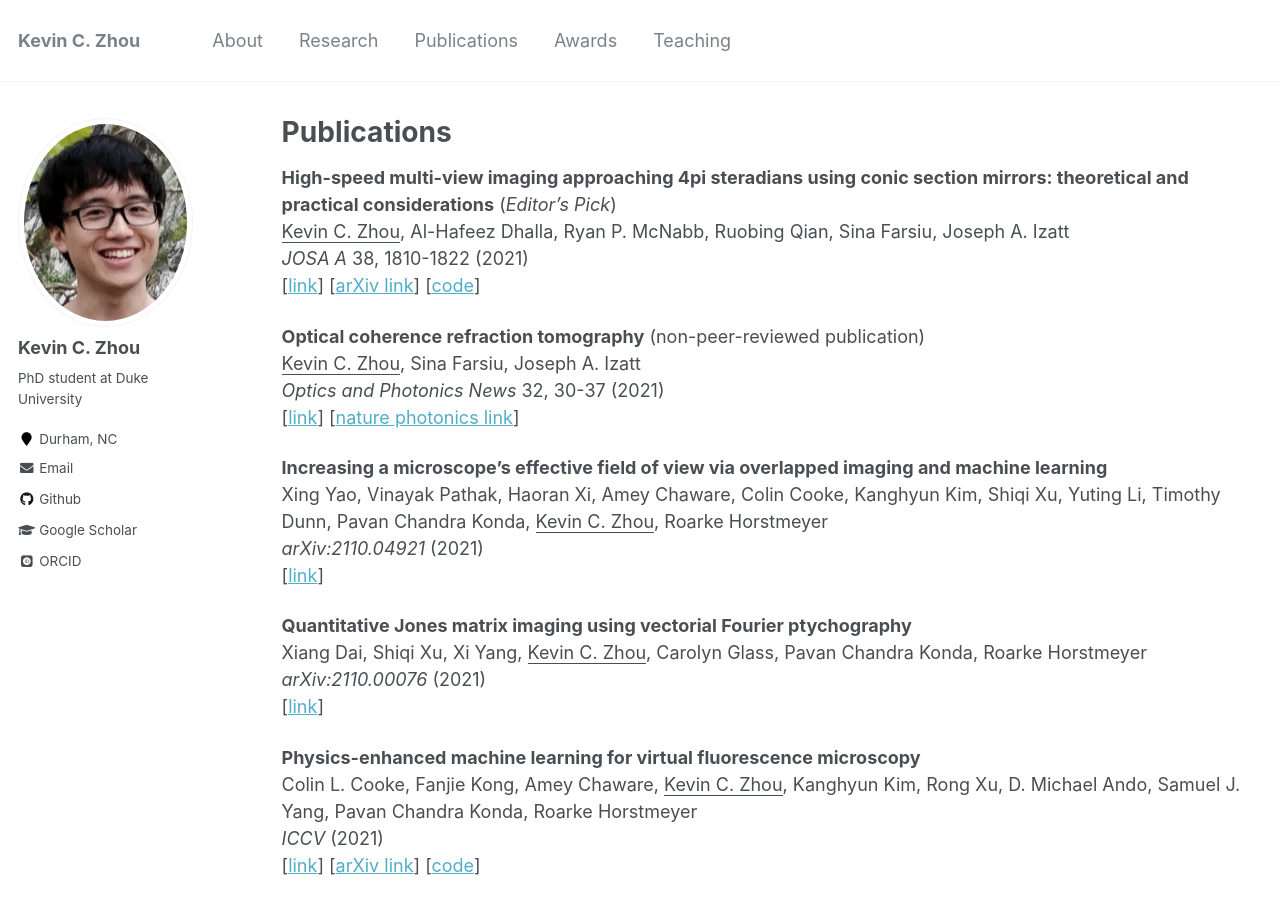
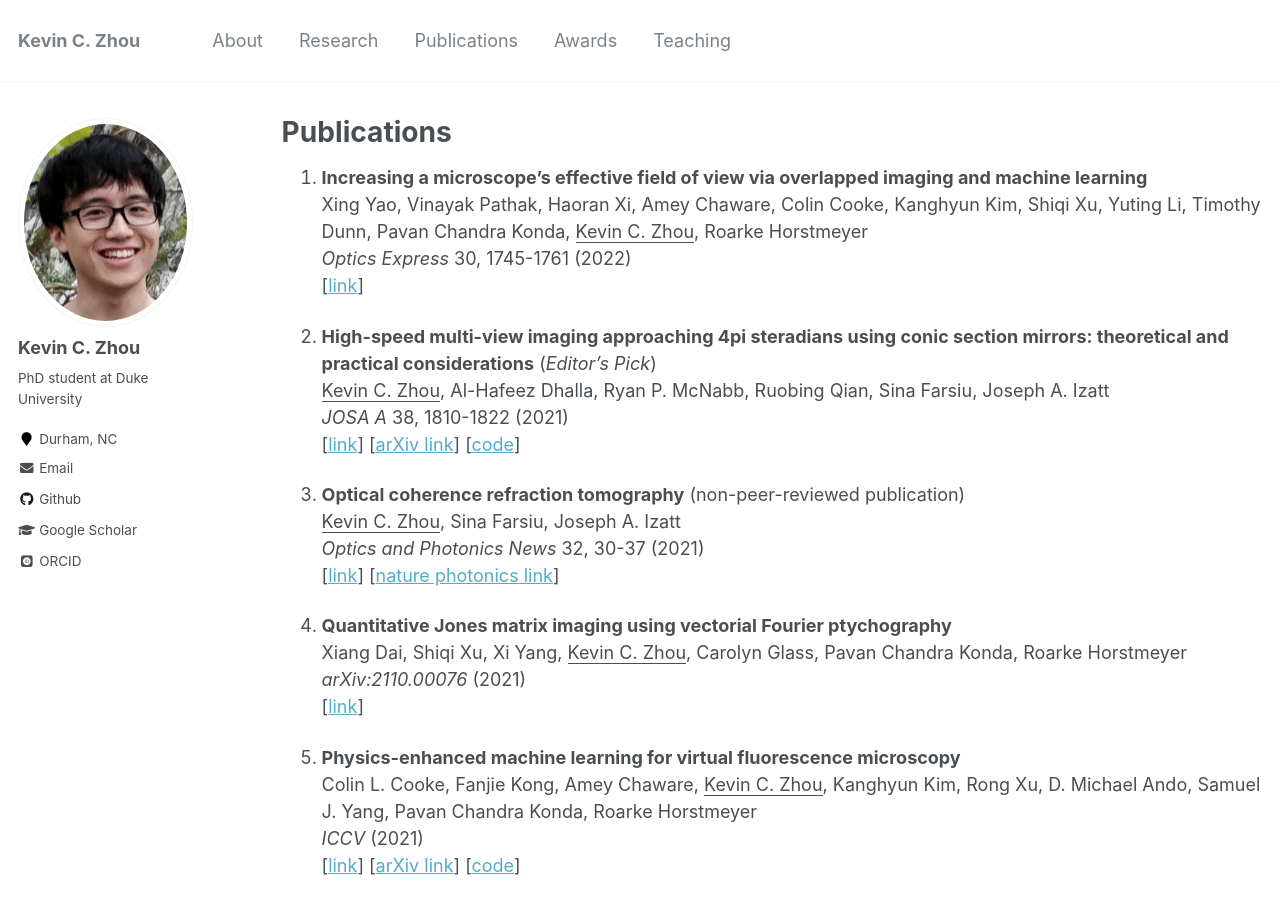
Before and after one commit to kevinczhou/kevinczhou.github.io, a Jekyll site: the page built from _pages/publications.md, in a window 1280 px wide and 900 px high. Built offline with Jekyll 4.4.1, drawn with Linux system fonts in a browser that asks for light colours; some web fonts are replaced; part of the change alters nothing that is shown.

Commit message:
Update publications.md

```diff
--- a/_pages/publications.md
+++ b/_pages/publications.md
@@ -4,218 +4,219 @@ title: "Publications"
 permalink: /publications/
 author_profile: true
 ---
-**High-speed multi-view imaging approaching 4pi steradians using conic section mirrors: theoretical and practical considerations** (*Editor's Pick*)
+1. **Increasing a microscope's effective field of view via overlapped imaging and machine learning**
+Xing Yao, Vinayak Pathak, Haoran Xi, Amey Chaware, Colin Cooke, Kanghyun Kim, Shiqi Xu, Yuting Li, Timothy Dunn, Pavan Chandra Konda, <ins>Kevin C. Zhou</ins>, Roarke Horstmeyer
+*Optics Express* 30, 1745-1761 (2022)
+[[link](https://opg.optica.org/oe/fulltext.cfm?uri=oe-30-2-1745&id=467320)]
+
+1. **High-speed multi-view imaging approaching 4pi steradians using conic section mirrors: theoretical and practical considerations** (*Editor's Pick*)
 <ins>Kevin C. Zhou</ins>, Al-Hafeez Dhalla, Ryan P. McNabb, Ruobing Qian, Sina Farsiu, Joseph A. Izatt
 *JOSA A* 38, 1810-1822 (2021)
 [[link](https://www.osapublishing.org/josaa/abstract.cfm?uri=josaa-38-12-1810)] [[arXiv link](https://arxiv.org/abs/2106.15826)] [[code](https://osapublishing.figshare.com/articles/software/archived_zemax_files_zip/16305270/1)]
 
-**Optical coherence refraction tomography** (non-peer-reviewed publication)
+1. **Optical coherence refraction tomography** (non-peer-reviewed publication)
 <ins>Kevin C. Zhou</ins>, Sina Farsiu, Joseph A. Izatt
 *Optics and Photonics News* 32, 30-37 (2021)
 [[link](https://www.optica-opn.org/home/articles/volume_32/november_2021/features/optical_coherence_refraction_tomography/)]  [[nature photonics link](https://www.nature.com/articles/s41566-019-0508-1)]
 
-**Increasing a microscope's effective field of view via overlapped imaging and machine learning**
-Xing Yao, Vinayak Pathak, Haoran Xi, Amey Chaware, Colin Cooke, Kanghyun Kim, Shiqi Xu, Yuting Li, Timothy Dunn, Pavan Chandra Konda, <ins>Kevin C. Zhou</ins>, Roarke Horstmeyer
-*arXiv:2110.04921* (2021)
-[[link](https://arxiv.org/abs/2110.04921)]
-
-**Quantitative Jones matrix imaging using vectorial Fourier ptychography**
+1. **Quantitative Jones matrix imaging using vectorial Fourier ptychography**
 Xiang Dai, Shiqi Xu, Xi Yang, <ins>Kevin C. Zhou</ins>, Carolyn Glass, Pavan Chandra Konda, Roarke Horstmeyer
 *arXiv:2110.00076* (2021)
 [[link](https://arxiv.org/abs/2110.00076)]
 
-**Physics-enhanced machine learning for virtual fluorescence microscopy**
+1. **Physics-enhanced machine learning for virtual fluorescence microscopy**
 Colin L. Cooke, Fanjie Kong, Amey Chaware, <ins>Kevin C. Zhou</ins>, Kanghyun Kim, Rong Xu, D. Michael Ando, Samuel J. Yang, Pavan Chandra Konda, Roarke Horstmeyer
 *ICCV* (2021)
 [[link](https://openaccess.thecvf.com/content/ICCV2021/html/Cooke_Physics-Enhanced_Machine_Learning_for_Virtual_Fluorescence_Microscopy_ICCV_2021_paper.html)] [[arXiv link](https://arxiv.org/abs/2004.04306)] [[code](https://github.com/clvcooke/virtual-fluorescence)]
 
-**Imaging dynamics beneath turbid media via parallelized single-photon detection**
+1. **Imaging dynamics beneath turbid media via parallelized single-photon detection**
 Shiqi Xu, Xi Yang, Wenhui Liu, Joakim Jonsson, Ruobing Qian, Pavan Chandra Konda, <ins>Kevin C. Zhou</ins>, Qionghai Dai, Haoqian Wang, Edouard Berrocal, Roarke Horstmeyer
 arXiv:2107.01422 (2021)
 [[link](https://arxiv.org/abs/2107.01422)]
 
-**Unified k-space theory of optical coherence tomography**
+1. **Unified k-space theory of optical coherence tomography**
 <ins>Kevin C. Zhou</ins>, Ruobing Qian, Al-Hafeez Dhalla, Sina Farsiu, Joseph A. Izatt
 *Advances in Optics and Photonics* 13, 462-514 (2021)
 [[link](https://www.osapublishing.org/aop/fulltext.cfm?uri=aop-13-2-462&id=452759)] [[arXiv link](https://arxiv.org/abs/2012.04875)] [[code](https://osapublishing.figshare.com/articles/software/MATLAB_code_for_generating_figures_in_Unified_k-space_theory_of_OCT_/14615778)]
 
-**Mesoscopic photogrammetry with an unstabilized phone camera**
+1. **Mesoscopic photogrammetry with an unstabilized phone camera**
 <ins>Kevin C. Zhou</ins>, Colin Cooke, Jaehee Park, Ruobing Qian, Roarke Horstmeyer, Joseph A. Izatt, Sina Farsiu
 *CVPR* (2021)
 [[link](https://openaccess.thecvf.com/content/CVPR2021/html/Zhou_Mesoscopic_Photogrammetry_With_an_Unstabilized_Phone_Camera_CVPR_2021_paper.html)] [[arXiv link](https://arxiv.org/abs/2012.06044)] [[code](https://github.com/kevinczhou/mesoscopic-photogrammetry)] [[data](https://figshare.com/articles/dataset/Mesoscopic_photogrammetry_with_an_unstabilized_phone_camera_-_datasets/13363574)] [[poster](https://kevinczhou.github.io/files/cvpr21_final.pdf)]
 
-**In vivo quantitative analysis of anterior chamber white blood cell mixture composition using spectroscopic optical coherence tomography**
+1. **In vivo quantitative analysis of anterior chamber white blood cell mixture composition using spectroscopic optical coherence tomography**
 Ruobing Qian, Ryan P. McNabb, <ins>Kevin C. Zhou</ins>, Hazem M. Mousa, Daniel R. Saban, Victor L. Perez, Anthony N. Kuo, Joseph A. Izatt
 *Biomedical Optics Express* 12, 2134-2148 (2021)
 [[link](https://doi.org/10.1364/BOE.419063)]
 
-**Video-rate high-precision time-frequency multiplexed 3D coherent ranging**
+1. **Video-rate high-precision time-frequency multiplexed 3D coherent ranging**
 Ruobing Qian, <ins>Kevin C. Zhou</ins>, Jingkai Zhang, Christian Viehland, Al-Hafeez Dhalla, Joseph A. Izatt
 arXiv:2008.05805 (2020)
 [[link](https://arxiv.org/abs/2008.05805)]
 
-**Optical coherence tomography-guided robotic ophthalmic microsurgery via reinforcement learning from demonstration**
+1. **Optical coherence tomography-guided robotic ophthalmic microsurgery via reinforcement learning from demonstration**
 Brenton Keller, Mark Draelos, <ins>Kevin C. Zhou</ins>, Ruobing Qian, Anthony N. Kuo, George Konidaris, Kris Hauser, Joseph A. Izatt
 *IEEE Transactions on Robotics* (2020)
 [[link](https://ieeexplore.ieee.org/abstract/document/9069310)]
 
-**Diffraction tomography with a deep image prior**
+1. **Diffraction tomography with a deep image prior**
 <ins>Kevin C. Zhou</ins>, Roarke Horstmeyer
 *Optics Express* 28, 12872-12896 (2020)
 [[link](https://www.osapublishing.org/oe/abstract.cfm?uri=oe-28-9-12872)] [[arXiv link](https://arxiv.org/abs/1912.05330)] [[code](https://github.com/kevinczhou/deep-prior-diffraction-tomography)] [[data](https://figshare.com/articles/Diffraction_tomography_with_a_deep_image_prior_-_raw_data/12081708)] [[project page](https://deepimaging.io/projects/deep-prior-diffraction-tomography/)]
 
-**Spectroscopic optical coherence refraction tomography**
+1. **Spectroscopic optical coherence refraction tomography**
 <ins>Kevin C. Zhou</ins>, Ruobing Qian, Sina Farsiu, Joseph A. Izatt
 *Optics Letters* 45, 2091-2094 (2020)
 [[link](https://www.osapublishing.org/ol/abstract.cfm?uri=ol-45-7-2091)] [[code](https://osapublishing.figshare.com/articles/Spectral_fitting_code_for_SOCT_and_SOCRT/11931228)] [[data](https://osapublishing.figshare.com/articles/Raw_spectra_of_polystyrene_beads_from_SOCT_and_SOCRT/11931225)]
 
-**Fourier ptychography: current applications and future promises**
+1. **Fourier ptychography: current applications and future promises**
 Pavan Chandra Konda\*, Lars Loetgering\*, <ins>Kevin C. Zhou</ins>\*, Shiqi Xu, Andrew R. Harvey, Roarke Horstmeyer
 \*Equal contribution
 *Optics Express* 28, 9603-9630 (2020)
 [[link](https://www.osapublishing.org/oe/abstract.cfm?uri=oe-28-7-9603)]
 
-**Learned sensing: jointly optimized microscope hardware for accurate image classification** (*Editor's Pick*)
+1. **Learned sensing: jointly optimized microscope hardware for accurate image classification** (*Editor's Pick*)
 Alex Muthumbi, Amey Chaware, Kanghyun Kim, <ins>Kevin C. Zhou</ins>, Pavan Chandra Konda, Richard Chen, Benjamin Judkewitz, Andreas Erdmann, Barbara Kappes, Roarke Horstmeyer
 *Biomedical Optics Express* 10, 6351-6369 (2019)
 [[link](https://www.osapublishing.org/boe/abstract.cfm?uri=boe-10-12-6351)]  [[code](https://figshare.com/s/1a568a659f3ae88eb660)] [[data](https://figshare.com/s/db537c5b89d3efa0f481)]
 
-**Optical coherence refraction tomography**
+1. **Optical coherence refraction tomography**
 <ins>Kevin C. Zhou</ins>, Ruobing Qian, Simone Degan, Sina Farsiu, Joseph A. Izatt
 *Nature Photonics* 13, 794–802 (2019)
 [[link](https://www.nature.com/articles/s41566-019-0508-1)]  [[open access link](https://rdcu.be/bO6eQ)] [[code](https://github.com/kevinczhou/optical-coherence-refraction-tomography)] [[data](https://figshare.com/articles/Biological_datasets_for_optical_coherence_refraction_tomography_OCRT_/8297138)]
 *Featured in [Nature Methods](https://www.nature.com/articles/s41592-019-0604-7), [Optics & Photonics News](https://www.osa-opn.org/home/newsroom/2019/august/improving_oct_s_lateral_resolution/?feed=News), and [Scientific American](https://www.scientificamerican.com/article/test-pilot-geese-planetary-wrecking-balls-and-super-ai-vision-the-weeks-best-science-gifs1/)*
 
-**Ocular anterior chamber blood cell population differentiation using spectroscopic optical coherence tomography**
+1. **Ocular anterior chamber blood cell population differentiation using spectroscopic optical coherence tomography**
 Ruobing Qian, Wei-feng Huang, Ryan P. McNabb, <ins>Kevin C. Zhou</ins>, Qing H. Liu, Anthony N. Kuo, Joseph A. Izatt
 *Biomedical Optics Express* 10, 3281-3300 (2019)
 [[link](https://www.osapublishing.org/boe/abstract.cfm?uri=boe-10-7-3281)]
 
-**Unraveling the molecular nature of melanin changes in metastatic cancer**
+1. **Unraveling the molecular nature of melanin changes in metastatic cancer**
 Kuk-Youn Ju, Simone Degan, Martin C. Fischer, <ins>Kevin C. Zhou</ins>, Xiaomeng Jia, Jin Yu, Warren S. Warren
 *Journal of Biomedical Optics* 24, 051414 (2019)
 [[link](https://doi.org/10.1117/1.JBO.24.5.051414)]
 
-**Stimulated Raman scattering spectroscopic optical coherence tomography**
+1. **Stimulated Raman scattering spectroscopic optical coherence tomography**
 Francisco E. Robles, <ins>Kevin C. Zhou</ins>, Martin C. Fischer, Warren S. Warren
 *Optica* 4, 243-246 (2017)
 [[link](https://www.osapublishing.org/optica/abstract.cfm?uri=optica-4-2-243)]
 
-**Biaxial stretch improves elastic fiber maturation, collagen arrangement, and mechanical properties in engineered arteries**
+1. **Biaxial stretch improves elastic fiber maturation, collagen arrangement, and mechanical properties in engineered arteries**
 Angela H. Huang, Jenna L. Balestrini, Brooks V. Udelsman, <ins>Kevin C. Zhou</ins>, Liping Zhao, Jacopo Ferruzzi, Barry C. Starcher, Michael J. Levene, Jay D. Humphrey, Laura E. Niklason
 *Tissue Engineering Part C: Methods* 22, 524-533 (2016)
 [[link](https://www.liebertpub.com/doi/abs/10.1089/ten.TEC.2015.0309)]
 
-**Particle streak velocimetry-optical coherence tomography: a novel method for multidimensional imaging of microscale fluid flows**
+1. **Particle streak velocimetry-optical coherence tomography: a novel method for multidimensional imaging of microscale fluid flows**
 <ins>Kevin C. Zhou</ins>, Brendan K. Huang, Ute A. Gamm, Vineet Bhandari, Mustafa K. Khokha, Michael A. Choma
 *Biomedical Optics Express* 7, 1590-1603 (2016)
 [[link](https://www.osapublishing.org/boe/abstract.cfm?uri=boe-7-4-1590)]
 
-**Improved velocimetry in optical coherence tomography using Bayesian analysis**
+1. **Improved velocimetry in optical coherence tomography using Bayesian analysis**
 <ins>Kevin C. Zhou</ins>, Brendan K. Huang, Hemant Tagare, Michael A. Choma
 *Biomedical Optics Express* 6, 4796-4811 (2015)
 [[link](https://www.osapublishing.org/boe/abstract.cfm?uri=boe-6-12-4796)]
 
-**Quantifying uncertainty in the phylogenetics of Australian numeral systems**
+1. **Quantifying uncertainty in the phylogenetics of Australian numeral systems**
 <ins>Kevin C. Zhou</ins>, Claire Bowern
 *Proceedings of the Royal Society B: Biological Sciences* 282, 20151278 (2015)
 [[link](https://royalsocietypublishing.org/doi/full/10.1098/rspb.2015.1278)]
  *Featured in [Science](https://www.sciencemag.org/news/2015/09/how-societies-learn-count-10)*
 
-**The use of optical clearing and multiphoton microscopy for investigation of three-dimensional tissue-engineered constructs**
+1. **The use of optical clearing and multiphoton microscopy for investigation of three-dimensional tissue-engineered constructs**
 Elizabeth A. Calle, Sam Vesuna, Sashka Dimitrievska, <ins>Kevin C. Zhou</ins>, Angela Huang, Liping Zhao, Laura E. Niklason, Michael J. Levene
 *Tissue Engineering Part C: Methods* 20, 570-577 (2014)
 [[link](https://www.liebertpub.com/doi/abs/10.1089/ten.tec.2013.0538)]
 
-**Developmental modification of synaptic NMDAR composition and maturation of glutamatergic synapses: matching postsynaptic slots with receptor pegs**
+1. **Developmental modification of synaptic NMDAR composition and maturation of glutamatergic synapses: matching postsynaptic slots with receptor pegs**
 Erin M. Sanders, Michael A. Nguyen, <ins>Kevin C. Zhou</ins>, Mary E. Hanks, Kawthar A. Yusuf, Daniel N. Cox, Theodore C. Dumas
 *The Biological Bulletin* 224, 1-13 (2013)
 [[link](https://www.journals.uchicago.edu/doi/abs/10.1086/BBLv224n1p1)]
 
 
 # Conferences and invited seminars
-**3D optical coherence refraction tomography using a parabolic mirror**
+1. **3D optical coherence refraction tomography using a parabolic mirror**
 <ins>Kevin C. Zhou</ins>, Ryan P. McNabb, Ruobing Qian, Simone Degan, Al-Hafeez Dhalla, Sina Farsiu, and Joseph A. Izatt
 SPIE Photonics West 2022
 [[link](https://spie.org/photonics-west/presentation/3D-optical-coherence-refraction-tomography-using-a-parabolic-mirror/11948-42)]
 
-**Imaging anisotropy with vectorial Fourier ptychography**
+1. **Imaging anisotropy with vectorial Fourier ptychography**
 Shiqi Xu, Xiang Dai, Xi Yang, <ins>Kevin C. Zhou</ins>, Pavan Konda, and Roarke Horstmeyer
 Computational Optics 2021, SPIE (2021)
 [[link](https://www.spiedigitallibrary.org/conference-proceedings-of-spie/11875/118750F/Imaging-anisotropy-with-vectorial-Fourier-ptychography/10.1117/12.2598999.short?SSO=1)]
 
-**Incoherent 3D k-space synthesis with volumetric optical coherence refraction tomography** (*Best student paper award*)
+1. **Incoherent 3D k-space synthesis with volumetric optical coherence refraction tomography** (*Best student paper award*)
 <ins>Kevin C. Zhou</ins>, Ruobing Qian, Al-Hafeez Dhalla, Sina Farsiu, and Joseph A. Izatt
 OSA Imaging and Applied Optics Congress (2021)
 [[link](https://www.osapublishing.org/abstract.cfm?uri=COSI-2021-CW4H.1)]
 
-**Increasing a microscope’s effective field of view via overlapped imaging and machine learning**
+1. **Increasing a microscope’s effective field of view via overlapped imaging and machine learning**
 Xing Yao, Haoran Xi, <ins>Kevin C. Zhou</ins>, Amey Chaware, Colin Cooke, Yuting Li, Timothy Dunn, Pavan Konda, and Roarke Horstmeyer
 OSA Imaging and Applied Optics Congress (2021)
 
-**Computational 3D imaging, from optical coherence tomography and microscopes to your smartphone** (*Invited seminar*)
+1. **Computational 3D imaging, from optical coherence tomography and microscopes to your smartphone** (*Invited seminar*)
 <ins>Kevin C. Zhou</ins>
 Fitzpatrick Institute for Photonics (FIP), 2021.
 
-**Snapshot 3D imaging with a gigapixel-scale multi-aperture microscope** (*Talk*)
+1. **Snapshot 3D imaging with a gigapixel-scale multi-aperture microscope** (*Talk*)
 <ins>Kevin C. Zhou</ins>, Colin Cooke, Jaehee Park, Pavan Chandra Konda, Mark Harfouche, Roarke Horstmeyer
 SPIE Photonics West 2021 (online conference).
 [[link](https://www.spiedigitallibrary.org/conference-proceedings-of-spie/11649/116490C/Snapshot-3D-imaging-with-a-gigapixel-scale-multi-aperture-microscope/10.1117/12.2576903.full?SSO=1)]
 
-**Resolution enhancement and speckle reduction in coherence imaging: a k-space model of optical coherence refraction tomography (OCRT)**  (*Invited talk*) (*OSA Biophotonics Student Award*)
+1. **Resolution enhancement and speckle reduction in coherence imaging: a k-space model of optical coherence refraction tomography (OCRT)**  (*Invited talk*) (*OSA Biophotonics Student Award*)
 <ins>Kevin C. Zhou</ins>, Ruobing Qian, Sina Farsiu, Joseph A. Izatt
 OSA Biophotonics Congress 2020.
 [[link](https://www.osapublishing.org/abstract.cfm?uri=OCT-2020-OTu1E.2)]
 
-**Optical coherence refraction tomography** (*Invited seminar*)
+1. **Optical coherence refraction tomography** (*Invited seminar*)
 <ins>Kevin C. Zhou</ins>
 Berkeley Center for Computational Imaging (BCCI), 2020.
 
-**High-resolution 3D imaging using Fourier ptychographic tomography with a deep image prior** (*Talk*)
+1. **High-resolution 3D imaging using Fourier ptychographic tomography with a deep image prior** (*Talk*)
 <ins>Kevin C. Zhou</ins>, Roarke Horstmeyer
 SPIE Photonics West 2020, San Francisco, CA.
 
-**Optical coherence refraction tomography** (*Invited seminar*)
+1. **Optical coherence refraction tomography** (*Invited seminar*)
 <ins>Kevin C. Zhou</ins>
 Advanced Research Center for Nanolithography (ARCNL), Netherlands, 2019.
 
-**Improving diffraction tomography with intensity-only images** (*Invited talk*)
+1. **Improving diffraction tomography with intensity-only images** (*Invited talk*)
 <ins>Kevin C. Zhou</ins>
 Face2phase 2019, TU Delft Science Center, Delft, Netherlands.
 [[link](https://www.face2phase.nl/wiki/458673/abstract-of-invited-speakers)]
 
-**Spectroscopic optical coherence refraction tomography for isotropically resolved imaging with simultaneously high spatial and spectral resolution** (*Talk*)
+1. **Spectroscopic optical coherence refraction tomography for isotropically resolved imaging with simultaneously high spatial and spectral resolution** (*Talk*)
 <ins>Kevin C. Zhou</ins>, Ruobing Qian, Sina Farsiu, Joseph A. Izatt
 SPIE Photonics West 2019, San Francisco, CA.
 
-**Optical coherence refraction tomography for isotropically resolved cross-sectional imaging** (*Talk*)
+1. **Optical coherence refraction tomography for isotropically resolved cross-sectional imaging** (*Talk*)
 <ins>Kevin C. Zhou</ins>, Ruobing Qian, Sina Farsiu, Joseph A. Izatt
 SPIE Photonics West 2018, San Francisco, CA.
 
-**Stimulated Raman scattering (SRS) spectroscopic OCT**
+1. **Stimulated Raman scattering (SRS) spectroscopic OCT**
 Francisco E. Robles, <ins>Kevin C. Zhou</ins>, Martin C. Fischer, Warren S. Warren
 SPIE Photonics West 2017, San Francisco, CA.
 
-**Visualizing convolutional neural networks for extracting structural and chemical information from pump-probe microscopy of melanoma** (*Poster*)
+1. **Visualizing convolutional neural networks for extracting structural and chemical information from pump-probe microscopy of melanoma** (*Poster*)
 <ins>Kevin C. Zhou</ins>, Francisco E. Robles, Martin C. Fischer, Warren S. Warren
 World Molecular Imaging Congress 2016, New York City, NY.
 
-**Towards all-optical quantification of ciliary physiology**
+1. **Towards all-optical quantification of ciliary physiology**
 Brendan K. Huang, Ikbal Sencan, Ute A. Gamm, <ins>Kevin C. Zhou</ins>, Changgeng Liu, Yong Bian, Zhilong Cong, Sebastian Knitter, Hui Cao, Michael Loewenberg, Mustafa K. Khokha, Michael A. Choma
 OSA CLEO: Applications and Technology 2016, San Jose, CA.
 [[link](https://www.osapublishing.org/abstract.cfm?uri=cleo_at-2016-ATh1N.1)]
 
-**OCT-based three-dimensional, three vector component imaging of cilia-driven fluid flow for developmental biology**
+1. **OCT-based three-dimensional, three vector component imaging of cilia-driven fluid flow for developmental biology**
 Brendan K. Huang, <ins>Kevin C. Zhou</ins>, Ute A. Gamm, Vineet Bhandari, Mustafa K. Khokha, Michael A. Choma
 SPIE Photonics West 2016, San Francisco, CA.
 [[link](https://www.spiedigitallibrary.org/conference-proceedings-of-spie/9716/97160J/OCT-based-three-dimensional-three-vector-component-imaging-of-cilia/10.1117/12.2211601.short)]
 
-**Particle streak velocimetry-OCT (PSV-OCT): a novel method for multi-vector component velocimetry of microscale flow physiology** (*Talk*)
+1. **Particle streak velocimetry-OCT (PSV-OCT): a novel method for multi-vector component velocimetry of microscale flow physiology** (*Talk*)
 <ins>Kevin C. Zhou</ins>, Brendan K. Huang, Ute A. Gamm, Vineet Bhandari, Mustafa K. Khokha, Michael A. Choma
 SPIE Photonics West 2016, San Francisco, CA.
 [[link](https://www.spiedigitallibrary.org/conference-proceedings-of-spie/9697/96970F/Particle-streak-velocimetry-OCT-PSV-OCT--a-novel-method/10.1117/12.2214794.short?SSO=1)]
 
-**Multiphoton microscopy of cleared human tissue for 3D histology**
+1. **Multiphoton microscopy of cleared human tissue for 3D histology**
 Michael J. Levene, <ins>Kevin C. Zhou</ins>, Sam Vesuna, Richard Torres
 OSA Novel Techniques in Microscopy 2013, Waikoloa Beach, Hawaii.
 [[link](https://www.osapublishing.org/abstract.cfm?uri=NTM-2013-NT3B.2)]
+{: reversed="reversed"}
```
